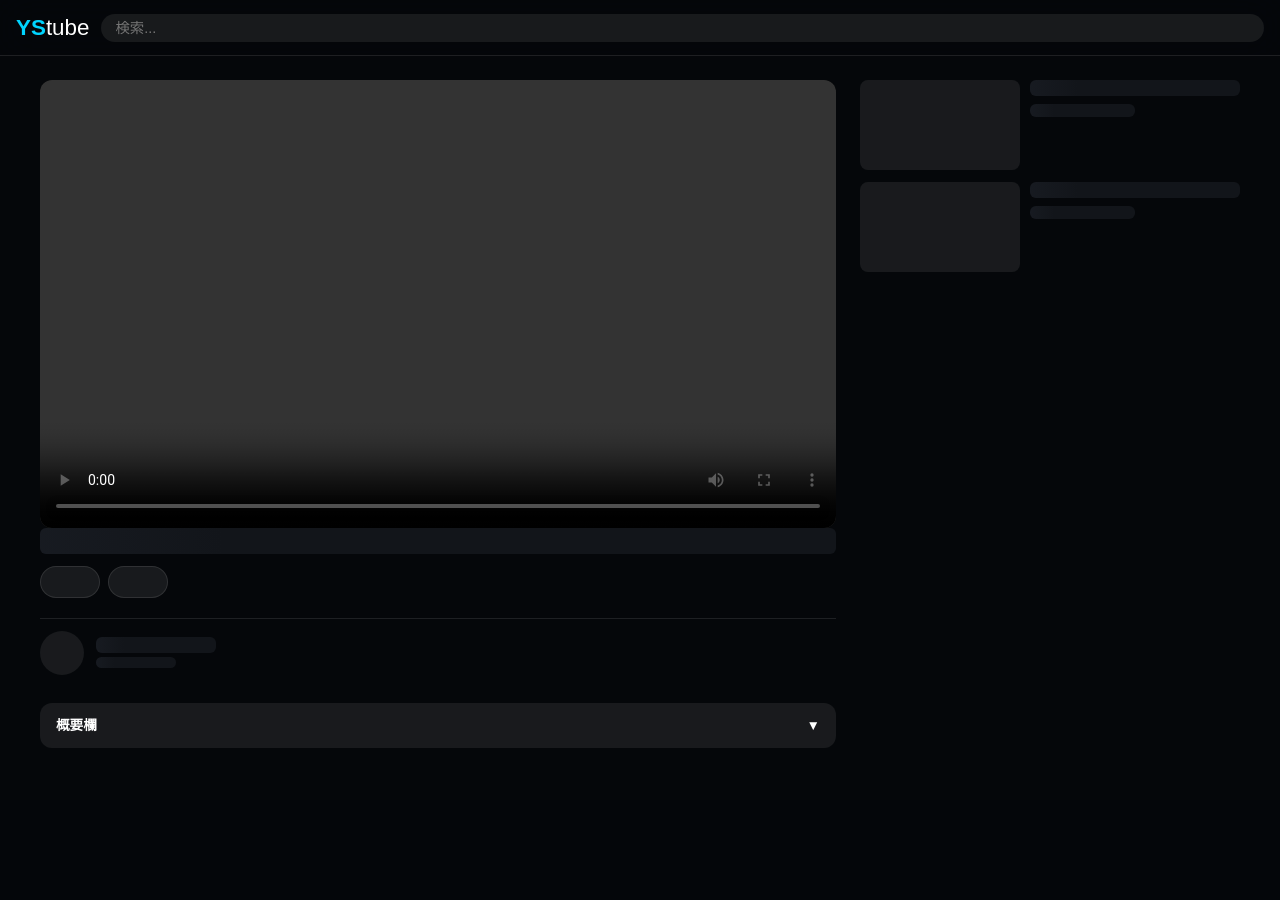
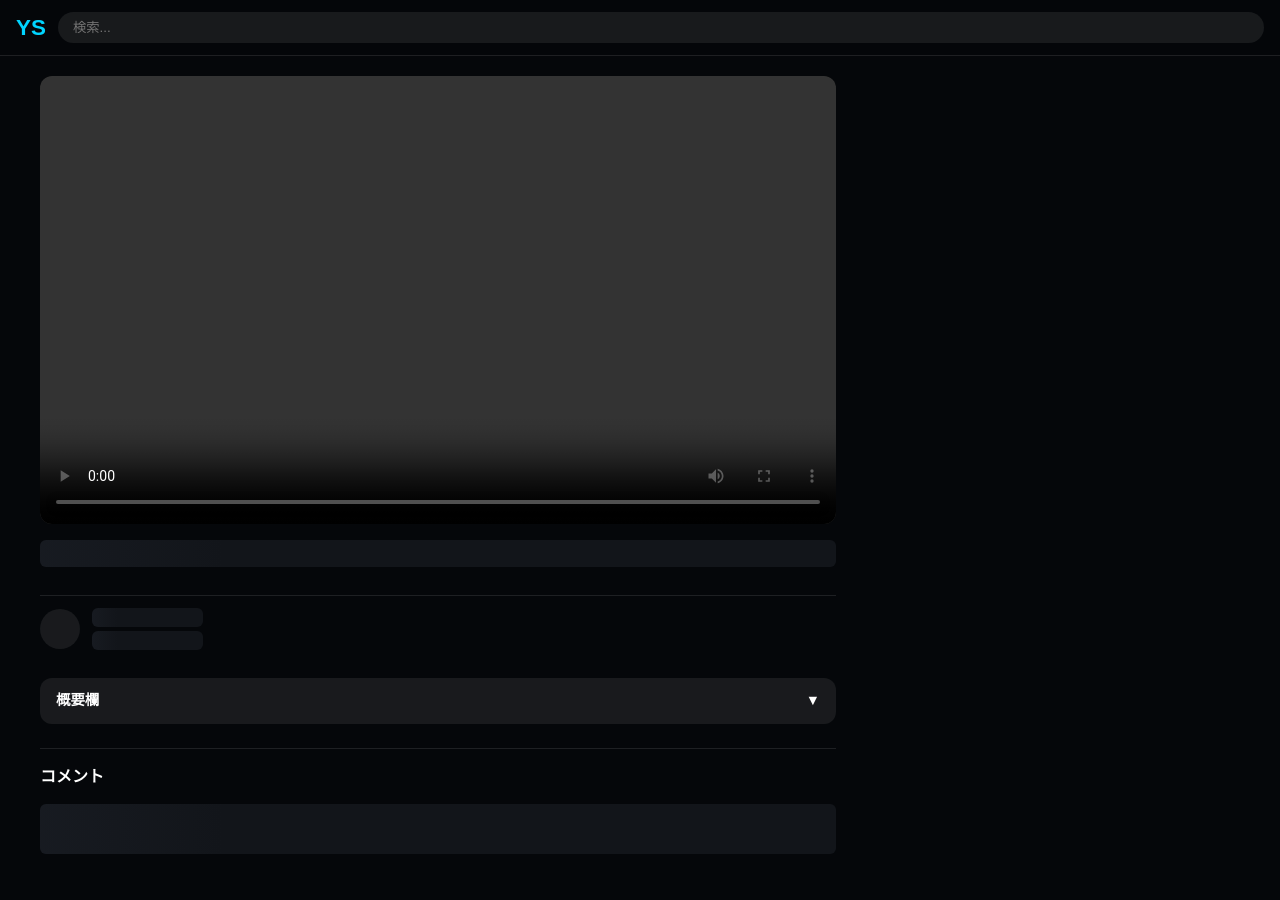
Before and after one commit to yuzubb/ystube, a FastAPI app: template templates/watch.html in a window 1280 px wide. Before the commit the page ends 748 px from the top, so only its background shows below. Run offline with FastAPI, Linux system fonts and the light colour scheme; the template is opened without the code that fills it, so the values that code supplies are empty.

Commit message:
Update watch.html

```diff
--- a/templates/watch.html
+++ b/templates/watch.html
@@ -5,9 +5,6 @@
     <meta name="viewport" content="width=device-width, initial-scale=1.0, viewport-fit=cover">
     <title>Watch - YStube</title>
     <style>
-        /* =============================================
-           DESIGN TOKENS
-        ============================================= */
         :root {
             --accent: #00d4ff;
             --bg: #05070a;
@@ -21,121 +18,85 @@
             --safe-bottom: env(safe-area-inset-bottom, 0px);
         }
 
-        /* RESET */
         * { box-sizing: border-box; -webkit-tap-highlight-color: transparent; margin: 0; padding: 0; }
 
         body {
             background: var(--bg);
             color: var(--text-main);
-            font-family: 'Hiragino Kaku Gothic ProN', 'Noto Sans JP', sans-serif;
+            font-family: 'Hiragino Kaku Gothic ProN', sans-serif;
             overflow-x: hidden;
-            line-height: 1.6;
+            line-height: 1.5;
         }
 
-        /* スケルトンアニメーション */
-        .skeleton {
-            background: var(--skeleton-bg);
-            background-size: 200% 100%;
-            animation: sk-loading 1.5s infinite;
-            border-radius: 6px;
-            color: transparent !important;
-        }
+        /* スケルトン */
+        .skeleton { background: var(--skeleton-bg); background-size: 200% 100%; animation: sk-loading 1.5s infinite; border-radius: 6px; color: transparent !important; }
         @keyframes sk-loading { 0% { background-position: 200% 0; } 100% { background-position: -200% 0; } }
 
-        /* =============================================
-           HEADER
-        ============================================= */
         header {
-            position: sticky; top: 0; z-index: 1000;
-            height: calc(var(--header-h) + var(--safe-top));
-            padding: var(--safe-top) 16px 0;
-            background: rgba(5, 7, 10, 0.9);
-            backdrop-filter: blur(20px); -webkit-backdrop-filter: blur(20px);
-            display: flex; align-items: center; border-bottom: 1px solid var(--border);
-            gap: 12px;
+            position: sticky; top: 0; z-index: 1000; height: calc(var(--header-h) + var(--safe-top));
+            padding: var(--safe-top) 16px 0; background: rgba(5, 7, 10, 0.95); backdrop-filter: blur(20px);
+            display: flex; align-items: center; border-bottom: 1px solid var(--border); gap: 12px;
         }
-        .logo { color: var(--accent); font-weight: 900; text-decoration: none; font-size: 1.4rem; flex-shrink: 0; }
-        .logo span { color: #fff; font-weight: 300; }
-        .search-wrap { flex: 1; display: flex; align-items: center; background: var(--panel); border-radius: 20px; padding: 6px 14px; }
-        .search-input { width: 100%; background: transparent; border: none; color: white; outline: none; font-size: 0.9rem; }
+        .logo { color: var(--accent); font-weight: 900; text-decoration: none; font-size: 1.4rem; }
 
-        /* =============================================
-           LAYOUT
-        ============================================= */
+        /* レイアウト */
         .app-container { display: flex; flex-direction: column; width: 100%; }
-
         @media (min-width: 1024px) {
-            .app-container {
-                display: grid;
-                grid-template-columns: 1fr 380px;
-                gap: 24px;
-                padding: 24px 40px;
-                max-width: 1800px;
-                margin: 0 auto;
-            }
+            .app-container { display: grid; grid-template-columns: 1fr 380px; gap: 24px; padding: 20px 40px; max-width: 1600px; margin: 0 auto; }
         }
 
+        /* 動画プレイヤー：大きすぎないように制限 */
         #video-viewport {
-            width: 100%; aspect-ratio: 16/9; background: #000;
+            width: 100%; background: #000; aspect-ratio: 16/9;
+            max-height: 70vh; /* 画面の7割を超えない */
             position: sticky; top: calc(var(--header-h) + var(--safe-top)); z-index: 500;
         }
         @media (min-width: 1024px) {
-            #video-viewport { position: relative; top: 0; border-radius: 12px; overflow: hidden; z-index: 1; }
+            #video-viewport { position: relative; top: 0; border-radius: 12px; overflow: hidden; }
         }
         video { width: 100%; height: 100%; object-fit: contain; }
 
-        /* =============================================
-           MAIN INFO
-        ============================================= */
+        /* 動画情報 */
         .main-info { padding: 16px; }
-        @media (min-width: 1024px) { .main-info { padding: 0; } }
+        @media (min-width: 1024px) { .main-info { padding: 16px 0; } }
 
-        .v-title { font-size: 1.15rem; font-weight: bold; margin-bottom: 12px; line-height: 1.4; }
+        .v-title { font-size: 1.2rem; font-weight: bold; margin-bottom: 12px; line-height: 1.4; }
+        .q-bar { display: flex; gap: 8px; margin-bottom: 16px; overflow-x: auto; }
+        .q-btn { background: var(--panel); border: 1px solid var(--border); color: white; padding: 6px 14px; border-radius: 18px; font-size: 12px; cursor: pointer; }
+        .q-btn.active { background: #fff; color: #000; font-weight: bold; }
 
-        .q-bar { display: flex; gap: 8px; margin-bottom: 16px; overflow-x: auto; padding-bottom: 4px; }
-        .q-bar::-webkit-scrollbar { display: none; }
-        .q-btn {
-            background: var(--panel); border: 1px solid var(--border); color: white;
-            padding: 8px 16px; border-radius: 20px; font-size: 12px; white-space: nowrap; cursor: pointer;
-        }
-        .q-btn.active { background: var(--accent); color: #000; font-weight: bold; border-color: var(--accent); }
+        /* チャンネル情報：重なり防止 */
+        .author-row { display: flex; align-items: center; gap: 12px; padding: 12px 0; border-top: 1px solid var(--border); }
+        .c-icon { width: 40px; height: 40px; border-radius: 50%; background: var(--panel); background-size: cover; flex-shrink: 0; }
+        .c-info { display: flex; flex-direction: column; justify-content: center; }
+        .c-name { font-weight: bold; font-size: 1rem; color: #fff; text-decoration: none; display: block; line-height: 1.2; }
+        .c-subs { font-size: 0.8rem; color: var(--text-sub); margin-top: 4px; }
 
-        /* チャンネルセクション */
-        .author-row { display: flex; align-items: center; gap: 12px; padding: 12px 0; border-top: 1px solid var(--border); }
-        .c-icon { width: 44px; height: 44px; border-radius: 50%; background: var(--panel); background-size: cover; flex-shrink: 0; transition: opacity 0.2s; }
-        .c-icon:hover { opacity: 0.8; }
-        .c-info { flex: 1; }
-        .c-name { font-weight: bold; font-size: 0.95rem; transition: color 0.2s; }
-        .c-name:hover { color: var(--accent); }
-        .c-subs { font-size: 0.75rem; color: var(--text-sub); }
-
+        /* 概要欄・コメント */
         .expand-box { background: var(--panel); border-radius: 12px; margin-top: 16px; overflow: hidden; }
-        .expand-head { padding: 12px 16px; display: flex; justify-content: space-between; font-size: 0.85rem; cursor: pointer; font-weight: bold; }
-        .expand-content { padding: 0 16px 16px; font-size: 0.85rem; display: none; white-space: pre-wrap; color: var(--text-sub); }
+        .expand-head { padding: 12px 16px; font-size: 0.9rem; cursor: pointer; font-weight: bold; display: flex; justify-content: space-between; }
+        .expand-content { padding: 0 16px 16px; font-size: 0.85rem; display: none; white-space: pre-wrap; color: #eee; }
         .expand-content.open { display: block; }
 
-        /* =============================================
-           RELATED VIDEOS
-        ============================================= */
+        .comments-section { margin-top: 24px; border-top: 1px solid var(--border); padding-top: 16px; }
+        .comment-item { display: flex; gap: 12px; margin-bottom: 20px; }
+        .comm-text { font-size: 0.9rem; margin-top: 4px; }
+
+        /* 関連動画 */
         #related-box { padding: 0 16px 100px; }
-        @media (min-width: 1024px) { #related-box { padding: 0; } }
-
-        .related-item { display: flex; gap: 10px; margin-bottom: 12px; text-decoration: none; color: inherit; transition: opacity 0.2s; }
-        .related-item:hover { opacity: 0.8; }
-        .r-thumb-wrap { width: 160px; aspect-ratio: 16/9; border-radius: 8px; overflow: hidden; flex-shrink: 0; background: var(--panel); }
+        @media (min-width: 1024px) { #related-box { padding: 16px 0; } }
+        .related-item { display: flex; gap: 10px; margin-bottom: 12px; text-decoration: none; color: inherit; }
+        .r-thumb-wrap { width: 150px; aspect-ratio: 16/9; border-radius: 8px; overflow: hidden; background: var(--panel); flex-shrink: 0; }
         .r-thumb { width: 100%; height: 100%; object-fit: cover; }
-        .r-info { flex: 1; }
-        .r-title { font-size: 0.85rem; font-weight: 600; line-height: 1.3; margin-bottom: 4px; display: -webkit-box; -webkit-line-clamp: 2; -webkit-box-orient: vertical; overflow: hidden; }
-        .r-meta { font-size: 0.7rem; color: var(--text-sub); }
+        .r-title { font-size: 0.85rem; font-weight: bold; display: -webkit-box; -webkit-line-clamp: 2; -webkit-box-orient: vertical; overflow: hidden; }
+        .r-meta { font-size: 0.75rem; color: var(--text-sub); margin-top: 4px; }
     </style>
 </head>
 <body>
 
 <header>
-    <a href="/" class="logo">YS<span>tube</span></a>
-    <div class="search-wrap">
-        <input type="search" class="search-input" placeholder="検索...">
-    </div>
+    <a href="/" class="logo">YS</a>
+    <input type="search" placeholder="検索..." style="flex:1; background:var(--panel); border:none; padding:8px 15px; border-radius:20px; color:#fff; outline:none;">
 </header>
 
 <div class="app-container">
@@ -145,38 +106,33 @@
         </div>
 
         <main class="main-info">
-            <h1 id="v-title" class="v-title skeleton">Loading Video Title...</h1>
+            <h1 id="v-title" class="v-title skeleton">Loading...</h1>
 
-            <div id="q-bar" class="q-bar">
-                <div class="q-btn skeleton" style="width:60px; height:32px;"></div>
-                <div class="q-btn skeleton" style="width:60px; height:32px;"></div>
-            </div>
+            <div id="q-bar" class="q-bar"></div>
 
             <div class="author-row">
-                <a id="c-link-icon" href="#" style="text-decoration: none;">
-                    <div id="c-icon" class="c-icon skeleton"></div>
-                </a>
+                <a id="c-link-icon" href="#"><div id="c-icon" class="c-icon skeleton"></div></a>
                 <div class="c-info">
-                    <a id="c-link-name" href="#" style="text-decoration: none; color: inherit;">
-                        <div id="c-name" class="c-name skeleton" style="width:120px; height:1rem; margin-bottom:4px;"></div>
-                    </a>
-                    <div id="c-subs" class="c-subs skeleton" style="width:80px; height:0.7rem;"></div>
+                    <a id="c-link-name" href="#" class="c-name skeleton">Channel Name</a>
+                    <div id="c-subs" class="c-subs skeleton">0 subscribers</div>
                 </div>
             </div>
 
             <div class="expand-box">
-                <div class="expand-head" onclick="document.getElementById('v-desc').classList.toggle('open')">
-                    概要欄 <span>▼</span>
+                <div class="expand-head" onclick="document.getElementById('v-desc').classList.toggle('open')">概要欄 <span>▼</span></div>
+                <div id="v-desc" class="expand-content"></div>
+            </div>
+
+            <div class="comments-section">
+                <h3 style="margin-bottom:15px; font-size:1rem;">コメント</h3>
+                <div id="comments-container">
+                    <div class="skeleton" style="height:50px; margin-bottom:10px;"></div>
                 </div>
-                <div id="v-desc" class="expand-content"></div>
             </div>
         </main>
     </div>
 
-    <aside id="related-box">
-        <div class="related-item"><div class="r-thumb-wrap skeleton"></div><div class="r-info"><div class="skeleton" style="height:1rem; margin-bottom:8px;"></div><div class="skeleton" style="height:0.8rem; width:50%;"></div></div></div>
-        <div class="related-item"><div class="r-thumb-wrap skeleton"></div><div class="r-info"><div class="skeleton" style="height:1rem; margin-bottom:8px;"></div><div class="skeleton" style="height:0.8rem; width:50%;"></div></div></div>
-    </aside>
+    <aside id="related-box"></aside>
 </div>
 
 <script>
@@ -185,83 +141,76 @@
 
     async function init() {
         try {
-            // 1. 詳細情報の取得
+            // 1. 動画詳細
             const res = await fetch(`/api/details/${vId}`);
             const data = await res.json();
 
-            // タイトル設定
             document.getElementById('v-title').innerText = data.title;
             document.getElementById('v-title').classList.remove('skeleton');
 
-            // チャンネル情報の動的リンク設定
-            const channelId = data.author.id || data.author.externalId;
-            const channelUrl = `/channel/${channelId}`;
-            document.getElementById('c-link-icon').href = channelUrl;
-            document.getElementById('c-link-name').href = channelUrl;
-
-            document.getElementById('c-name').innerText = data.author.name;
-            document.getElementById('c-name').classList.remove('skeleton');
-
+            const cId = data.author.id || data.author.externalId;
+            document.getElementById('c-link-icon').href = `/channel/${cId}`;
+            document.getElementById('c-link-name').href = `/channel/${cId}`;
+            document.getElementById('c-link-name').innerText = data.author.name;
+            document.getElementById('c-link-name').classList.remove('skeleton');
             document.getElementById('c-subs').innerText = data.author.subscribers;
             document.getElementById('c-subs').classList.remove('skeleton');
+            if(data.author.thumbnail) document.getElementById('c-icon').style.backgroundImage = `url(${data.author.thumbnail})`;
+            document.getElementById('c-icon').classList.remove('skeleton');
+            document.getElementById('v-desc').innerText = data.description?.text || "";
 
-            if (data.author.thumbnail) {
-                document.getElementById('c-icon').style.backgroundImage = `url(${data.author.thumbnail})`;
-            }
-            document.getElementById('c-icon').classList.remove('skeleton');
-
-            const vDesc = document.getElementById('v-desc');
-            vDesc.innerText = data.description?.text || "説明はありません。";
-
-            // 2. ストリーム（画質）情報の取得
+            // 2. ストリーム
             const sRes = await fetch(`/api/stream/${vId}`);
             const sData = await sRes.json();
             const qBar = document.getElementById('q-bar');
-            qBar.innerHTML = '';
-
             const formats = (sData.formats || []).filter(f => f.resolution || f.qualityLabel);
-            formats.forEach((f) => {
+            formats.forEach(f => {
                 const b = document.createElement('button');
                 b.className = 'q-btn' + (f.itag == 18 ? ' active' : '');
                 b.innerText = f.resolution || f.qualityLabel;
                 b.onclick = () => {
-                    const currentTime = video.currentTime;
+                    const t = video.currentTime;
+                    video.src = f.url; video.currentTime = t; video.play();
                     document.querySelectorAll('.q-btn').forEach(btn => btn.classList.remove('active'));
                     b.classList.add('active');
-                    video.src = f.url;
-                    video.currentTime = currentTime;
-                    video.play();
                 };
                 qBar.appendChild(b);
             });
+            const initVid = formats.find(f => f.itag == 18) || formats[0];
+            if(initVid) video.src = initVid.url;
+            video.onloadeddata = () => document.getElementById('video-viewport').classList.remove('skeleton');
 
-            const initial = formats.find(f => f.itag == 18) || formats[0];
-            if (initial) {
-                video.src = initial.url;
-                video.onloadeddata = () => document.getElementById('video-viewport').classList.remove('skeleton');
-            }
-
-            // 3. 関連動画の描画
-            if (data["Related-videos"]?.relatedVideos) {
-                const rb = document.getElementById('related-box');
-                rb.innerHTML = data["Related-videos"].relatedVideos.map(rv => `
+            // 3. 関連動画
+            if (data["Related-videos"]) {
+                document.getElementById('related-box').innerHTML = data["Related-videos"].relatedVideos.map(rv => `
                     <a href="/watch?v=${rv.videoId}" class="related-item">
-                        <div class="r-thumb-wrap">
-                            <img src="${rv.thumbnail}" class="r-thumb" loading="lazy">
-                        </div>
+                        <div class="r-thumb-wrap"><img src="${rv.thumbnail}" class="r-thumb"></div>
                         <div class="r-info">
                             <div class="r-title">${rv.title}</div>
-                            <div class="r-meta">${rv.channelName || 'YouTube'}<br>${rv.viewCount || ''}</div>
+                            <div class="r-meta">${rv.channelName}</div>
                         </div>
                     </a>
                 `).join('');
             }
 
-        } catch (e) {
-            console.error("Load failed", e);
-        }
+            try {
+                const cRes = await fetch(`/api/comments/${vId}`);
+                const cData = await cRes.json();
+                document.getElementById('comments-container').innerHTML = cData.comments.map(c => `
+                    <div class="comment-item">
+                        <div style="width:32px; height:32px; border-radius:50%; background:#333; flex-shrink:0; background-image:url(${c.authorThumb}); background-size:cover;"></div>
+                        <div>
+                            <div style="font-size:0.75rem; color:var(--text-sub); font-weight:bold;">${c.author}</div>
+                            <div class="comm-text">${c.text}</div>
+                        </div>
+                    </div>
+                `).join('');
+            } catch(e) {
+                document.getElementById('comments-container').innerHTML = '<p style="font-size:0.8rem; color:var(--text-sub);">コメントを読み込めませんでした。</p>';
+            }
+
+        } catch (e) { console.error(e); }
     }
-
     init();
 </script>
 </body>
```
